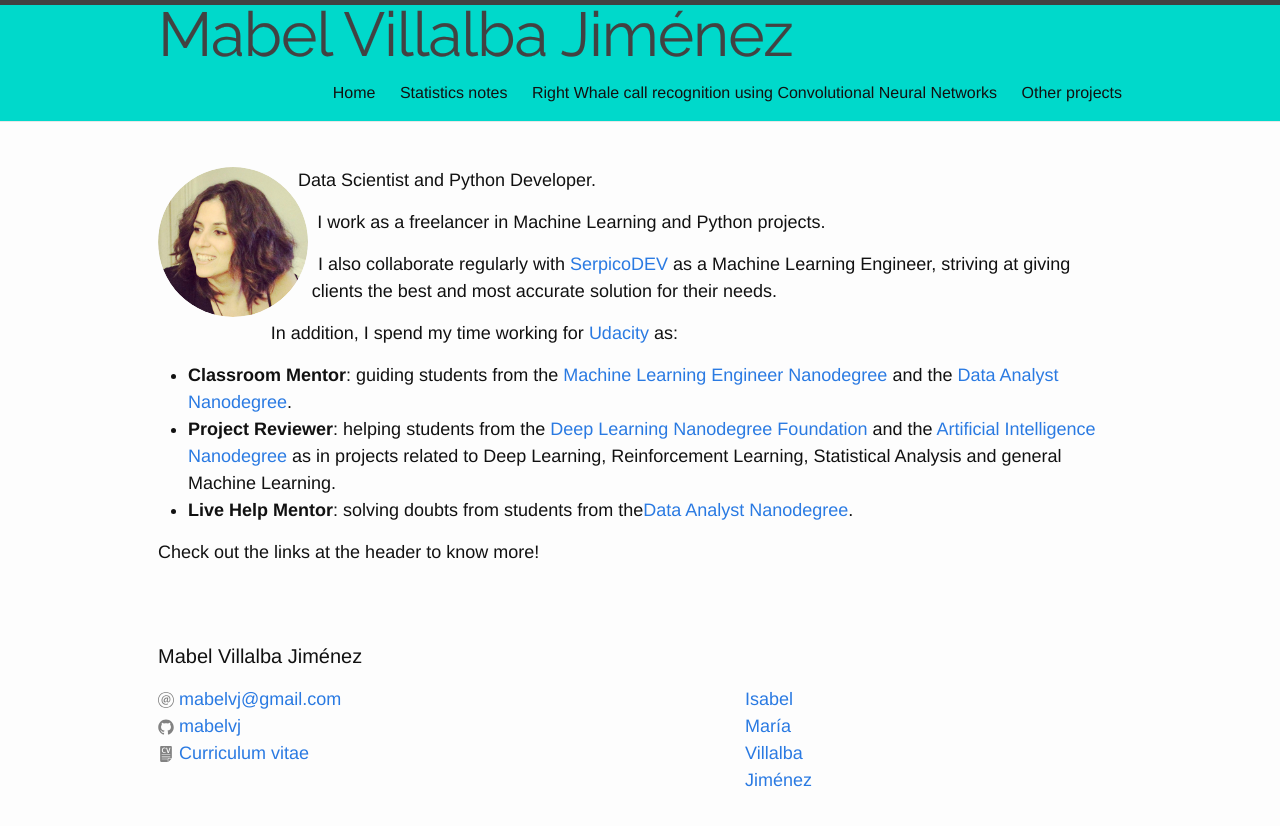
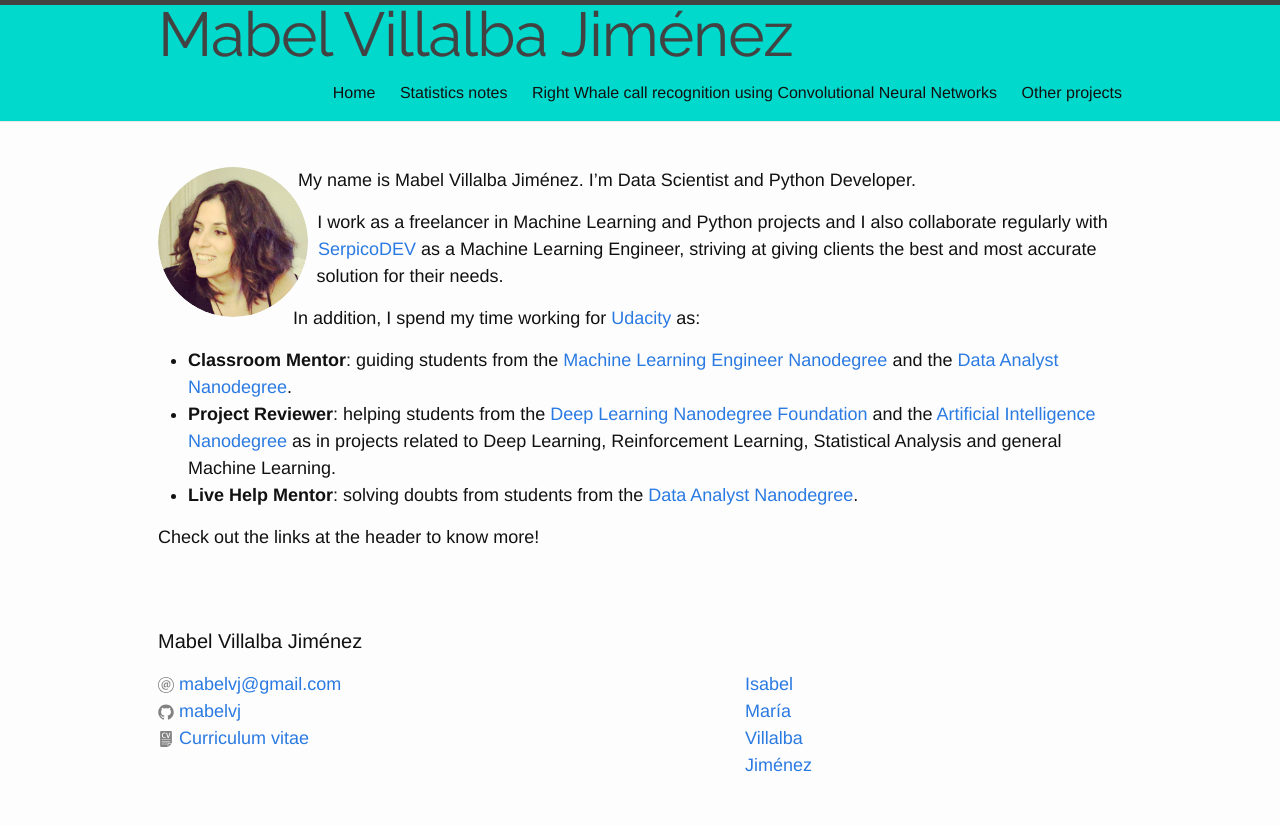
Before and after one commit to mabelvj/mabelvj.github.io, a Jekyll site: the page built from index.md, in a window 1280 px wide. Shown: the top 826 px of the page. Built offline with Jekyll 4.4.1, drawn with Linux system fonts in a browser that asks for light colours; some web fonts are replaced; Markdown is read by kramdown in place of the engine named in the settings; comment, search, counter and statistics services are not loaded.

Commit message:
Update index.md

```diff
--- a/index.md
+++ b/index.md
@@ -28,17 +28,15 @@ navigation_weight: 1
 </style>
 
 
-Data Scientist and Python Developer.
+My name is Mabel Villalba Jiménez. I'm Data Scientist and Python Developer.
 
-I work as a freelancer in Machine Learning and Python projects.
-
-I also collaborate regularly with [SerpicoDEV](http://serpicodev.com/) as a Machine Learning Engineer, striving at giving clients the best and most accurate solution for their needs.
+I work as a freelancer in Machine Learning and Python projects and I also collaborate regularly with [SerpicoDEV](http://serpicodev.com/) as a Machine Learning Engineer, striving at giving clients the best and most accurate solution for their needs.
 
 In addition, I spend my time working for [Udacity](https://www.udacity.com/) as:
 
 - **Classroom Mentor**: guiding students from the [Machine Learning Engineer Nanodegree](https://www.udacity.com/course/machine-learning-engineer-nanodegree--nd009) and the [Data Analyst Nanodegree](https://www.udacity.com/course/data-analyst-nanodegree--nd002).
 - **Project Reviewer**: helping students from the [Deep Learning Nanodegree Foundation](https://www.udacity.com/course/deep-learning-nanodegree-foundation--nd101) and the [Artificial Intelligence Nanodegree](https://www.udacity.com/course/artificial-intelligence-nanodegree--nd889) as in projects related to Deep Learning, Reinforcement Learning, Statistical Analysis and general Machine Learning.
-- **Live Help Mentor**: solving doubts from students from the[Data Analyst Nanodegree](https://www.udacity.com/course/data-analyst-nanodegree--nd002).
+- **Live Help Mentor**: solving doubts from students from the [Data Analyst Nanodegree](https://www.udacity.com/course/data-analyst-nanodegree--nd002).
 
 
 Check out the links at the header to know more!
```
